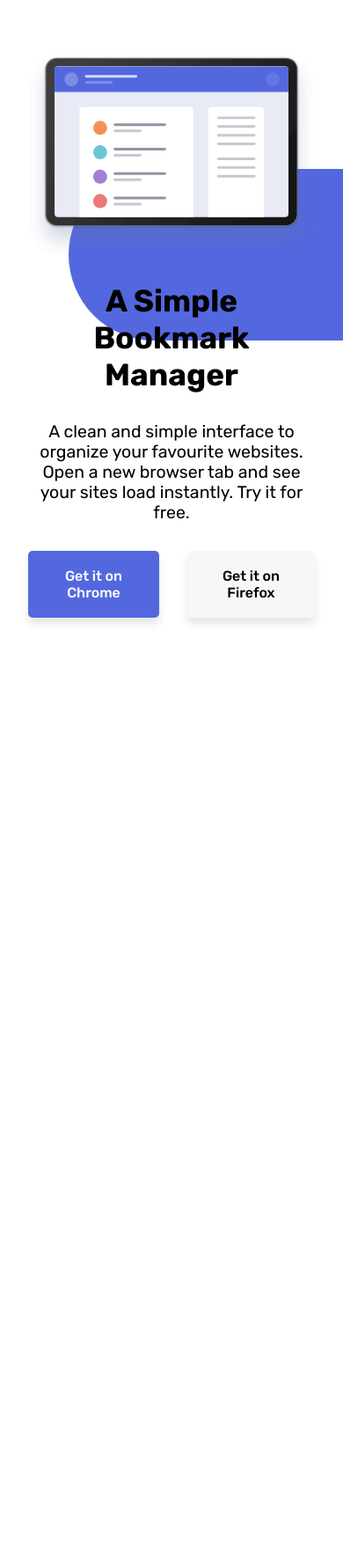
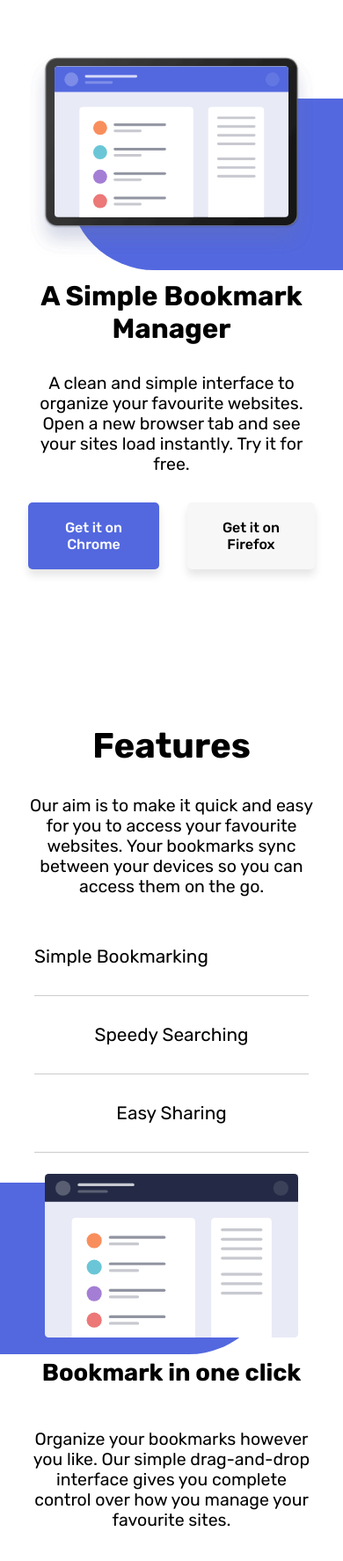
Before and after one commit to istamov-m/bookmark-landing, a plain HTML site: page index.html in a window 390 px wide. Shown: the part 96-1870 px from the top of the page at 88% size. Before the commit the page ends 878 px from the top, so only its background shows below. Drawn offline with Linux system fonts and the light colour scheme.

Commit message:
added features section

```diff
--- a/index.html
+++ b/index.html
@@ -14,7 +14,8 @@
 </head>
 <body>
 
-  <div class="bg-decor"></div>
+  <div class="bg-decor-main"></div>
+  <div class="bg-decor-features"></div>
 
   <header>
     <div id="logo">
@@ -70,6 +71,7 @@
   <!-- --------------------------------- -->
 
   <main>
+
     <section class="hero">
       <div class="intro-text">
         <h1>A Simple Bookmark Manager</h1>
@@ -80,6 +82,55 @@
         </div>
       </div>
       <img src="images/illustration-hero.svg" alt="">
+    </section>
+
+    <section class="features">
+      <h1>Features</h1>
+      <p>Our aim is to make it quick and easy for you to access your favourite websites.
+        Your bookmarks sync between your devices so you can access them on the go.</p>
+
+      <div class="feature-list">
+        <div class="tab-btns">
+          <ul class="tab-buttons">
+            <li class="tab-btn active">Simple Bookmarking</li>
+            <li class="tab-btn">Speedy Searching</li>
+            <li class="tab-btn">Easy Sharing</li>
+          </ul>
+          <div class="underline"></div>
+        </div>
+
+        <div class="feature-tabs">
+
+          <div class="feature-tab active">
+            <img src="images/illustration-features-tab-1.svg" alt="">
+            <div>
+              <h1>Bookmark in one click</h1>
+              <p>Organize your bookmarks however you like. Our simple drag-and-drop interface gives you complete control over how you manage your favourite sites.</p>
+              <a href="#" class="more-info-btn">More Info</a>
+            </div>
+          </div>
+
+          <div class="feature-tab">
+            <img src="images/illustration-features-tab-2.svg" alt="">
+            <div>
+              <h1>Intelligent search</h1>
+              <p>Our powerful search feature will help you find saved sites in no time at all. No need to trawl through all of your bookmarks.</p>
+              <a href="#" class="more-info-btn">More Info</a>
+            </div>
+          </div>
+
+          <div class="feature-tab">
+            <img src="images/illustration-features-tab-3.svg" alt="">
+            <div>
+              <h1>Share your bookmarks</h1>
+              <p>Easily share your bookmarks and collections with others. Create a shareable link that you can send at the click of a button.</p>
+              <a href="#" class="more-info-btn">More Info</a>
+            </div>
+          </div>
+
+        </div>
+
+      </div>
     </section>
   </main>
 
--- a/script.js
+++ b/script.js
@@ -19,11 +19,28 @@ function toggleMenu() {
   mobileLogo.children[0].children[0].children[1].children[1].setAttribute('fill', '#242A45');
 }
 
-// window.matchMedia('(max-width: 1400px)').addEventListener('change', e => {
-//     isPhone = e.matches;
-//     if (isPhone) {
-//         logo.children[0].children[0].children[0].setAttribute('fill', 'white');
-//     } else{
-//         logo.children[0].children[0].children[0].setAttribute('fill', '#242A45');
-//     }
-// })
+const tabs = document.querySelectorAll('.tab-btn');
+const panels = document.querySelectorAll('.feature-tab');
+const underline = document.querySelector('.underline');
+
+tabs.forEach((tab, i) => {
+  tab.addEventListener('click', () => {
+
+
+    tabs.forEach(t => t.classList.remove('active'));
+    panels.forEach(p => p.classList.remove('active'));
+    tabs.forEach(t => t.classList.remove('tab-btn-choosen'));
+
+    const screenWorker = window.matchMedia('(max-width: 1400px)');
+    if (screenWorker.matches) {
+      tabs[i].classList.add('tab-btn-choosen')
+    }
+
+    panels[i].classList.add('active');
+
+    const offset = tab.offsetLeft;
+    const width = tab.offsetWidth;
+    underline.style.transform = `translateX(${offset}px)`;
+    underline.style.width = `${width}px`;
+  });
+});
--- a/style.css
+++ b/style.css
@@ -9,19 +9,27 @@ body {
     margin: 0;
     padding: 0;
     font-family: Rubik;
-    /* overflow-x: hidden; */
 }
 
 
-.bg-decor {
+.bg-decor-main, .bg-decor-features {
     position: absolute;
     width: 40rem;
     height: 25rem;
+    background-color: hsl(231, 69%, 60%);
+    z-index: -1; /* Ensures the background is behind other content */
+}
+
+.bg-decor-main{
     right: 0;
     top: 18rem;
-    background-color: hsl(231, 69%, 60%);
     border-radius: 20rem 0 0 20rem;
-    z-index: -1; /* Ensures the background is behind other content */
+}
+
+.bg-decor-features{
+    left: 0;
+    top: 73rem;
+    border-radius: 0 20rem 20rem 0;
 }
 
 a{
@@ -33,6 +41,10 @@ a{
 ul{
     list-style: none;
     display: flex;
+}
+
+p{
+    font-size: 1.3rem;
 }
 
 /* ---------------------- */
@@ -88,17 +100,17 @@ header ul li a:hover{
 /* ------------------------------------------------ */
 
 main{
-    /* max-width: 100rem; */
-    /* width: 100%; */
-    /* width: 80em; */
     width: clamp(20rem, 80vw, 100rem);
     padding: 0 2rem;
-    /* border: 1px solid black; */
+    display: flex;
+    flex-direction: column;
+    align-items: center;
 }
 
 section{
     display: flex;
     padding: 4rem 0;
+    width: 100%;
 }
 
 .hero{
@@ -107,14 +119,12 @@ section{
 }
 
 .intro-text{
-    /* padding: 2rem; */
     max-width: 30vw;
     font-size: 1.3rem;
 }
 
 .intro-text h1{
     font-size: clamp(0.2rem, 3vw, 4rem);
-    /* margin-bottom: 1rem; */
 }
 
 .intro-text p{
@@ -129,11 +139,6 @@ section{
 }
 
 .browser-buttons a{
-    /* width: 15rem;
-    height: 4rem;
-    display: flex;
-    justify-content: center;
-    align-items: center; */
     border: 3px solid transparent;
     padding: 1rem 2rem;
     border-radius: 5px;
@@ -163,6 +168,112 @@ section{
     color: hsl(229, 31%, 21%);
 }
 
+.features{
+    flex-direction: column;
+    align-items: center;
+    max-width: 40rem;
+}
+
+.features h1{
+    font-size: 2.5rem;
+}
+
+.features p{
+    text-align: center;
+    /* max-width: 33vw; */
+    margin: 0;
+}
+
+.feature-list{
+    display: flex;
+    flex-direction: column;
+    align-items: center;
+    width: clamp(15rem, 80vw, 100rem)
+}
+
+.tab-btns{
+    border-bottom: 1px solid hsl(0, 0%, 0%, 0.2);
+    margin: 1.5rem 0;
+}
+
+.tab-buttons{
+    position: relative;
+    display: flex;
+    align-items: center;
+    justify-content: space-between;
+    padding: 0;
+    /* margin-left: 1rem; */
+    /* border: 1px solid hsl(229, 31%, 21%); */
+    width: 50rem;
+    margin: 0;
+    font-size: 1.3rem;
+}
+
+.tab-buttons li{
+    position: relative;
+    padding: 2rem 0;
+    width: 100%;
+    text-align: center;
+    cursor: pointer;
+    /* border: 1px solid transparent; */
+}
+
+.tab-buttons li:hover{
+    color: hsl(0, 94%, 66%);
+}
+
+.underline{
+    /* position: absolute; */
+    background: hsl(0, 94%, 66%);
+    height: 3px;
+    padding: 0 8rem;
+    /* display: none; */
+    width: 16rem;
+    transition: 0.1s all;
+    transform: translateX(0);
+    bottom: 0;
+}
+
+.feature-tabs{
+    display: flex;
+}
+
+.feature-tab{
+    display: none;
+    align-items: center;
+    justify-content: space-between;
+    width: clamp(20rem, 80vw, 80rem);
+}
+
+.feature-tab div{
+    max-width: 35rem;
+}
+
+.feature-tab div p{
+    text-align: start;
+    margin: 3rem 0;
+}
+
+.more-info-btn{
+    border: 3px solid hsl(231, 69%, 60%);
+    background-color: hsl(231, 69%, 60%);
+    color: white;
+    padding: 0.7rem 2rem;
+    border-radius: 5px;
+    transition: 0.1s all ease-in-out;
+    box-shadow: 0 7px 10px rgba(0, 0, 0, 0.1);
+}
+
+.more-info-btn:hover{
+    border: 3px solid hsl(231, 69%, 60%);
+    background-color: white;
+    color: hsl(231, 69%, 60%);
+}
+
+.active {
+    display: flex;
+}
+
 @media (max-width: 1400px){
 
     body{
@@ -175,6 +286,11 @@ section{
         padding: 4rem 2rem 0rem 2rem;
         margin: 0;
         width: 100%;
+    }
+
+    p{
+        font-size: clamp(0.8rem, 5vw, 1.3rem);
+        text-align: center;
     }
 
     /* mobile menu */
@@ -224,22 +340,20 @@ section{
     }
 
     .mobile-login-btn{
-        padding: 0.5rem 8rem;
+        padding: 0.5rem 30vw;
         border: 3px solid white;
         border-radius: 5px;
     }
 
     .mobile-menu ul span{
         background: rgb(255, 255, 255, 0.3);
-        /* width: 100%; */
-        padding: 0 10rem;
+        padding: 0 30vw;
         height: 1px;
     }
 
 
     .mobile-socials{
         justify-self: end;
-        /* align-self: flex-end; */
         display: flex;
         justify-content: center;
         align-items: center;
@@ -272,10 +386,18 @@ section{
         background: none;
     }
 
-    .bg-decor{
-        right: 0;
+    .bg-decor-main, .bg-decor-features{
+        /* right: 0; */
         height: 50vw;
         width: 80vw;
+    }
+
+    .bg-decor-main{
+        top: 13rem;
+    }
+
+    .bg-decor-features{
+        top: 90rem
     }
 
     main{
@@ -312,7 +434,7 @@ section{
     }
 
     .intro-text h1{
-        font-size: clamp(1rem, 9vw, 4rem);
+        font-size: clamp(1rem, 8vw, 4rem);
         margin-bottom: 1rem;
     }
 
@@ -329,4 +451,48 @@ section{
         /* padding: 1rem 5rem; */
         font-size: 1rem;
     }
+
+    /* Features */
+
+    .tab-btns{
+        width: 100%;
+        border: none;
+        display: flex;
+        justify-content: center;
+    }
+
+    .tab-buttons, .feature-tab{
+        flex-direction: column;
+        align-items: center;
+        text-align: center;
+    }
+
+    .tab-btn{
+        border-bottom: 1px solid hsl(0, 0%, 0%, 0.2);
+    }
+
+    .tab-btn-choosen{
+        border-bottom: 2px solid hsl(0, 94%, 66%);
+    }
+
+    .feature-tab img{
+        width: 90%;
+        height: auto;
+    }
+
+    .feature-tab div h1{
+        font-size: clamp(1rem, 7vw, 4rem);
+    }
+
+    .feature-tab div p{
+        text-align: center;
+    }
+
+    .underline{
+        display: none;
+    }
+
+    .more-info-btn{
+        display: none;
+    }
 }
```
